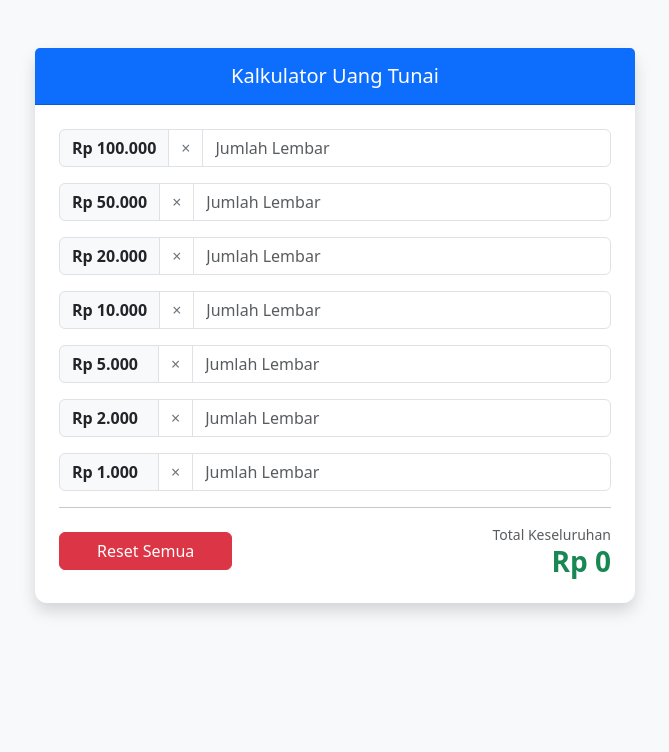
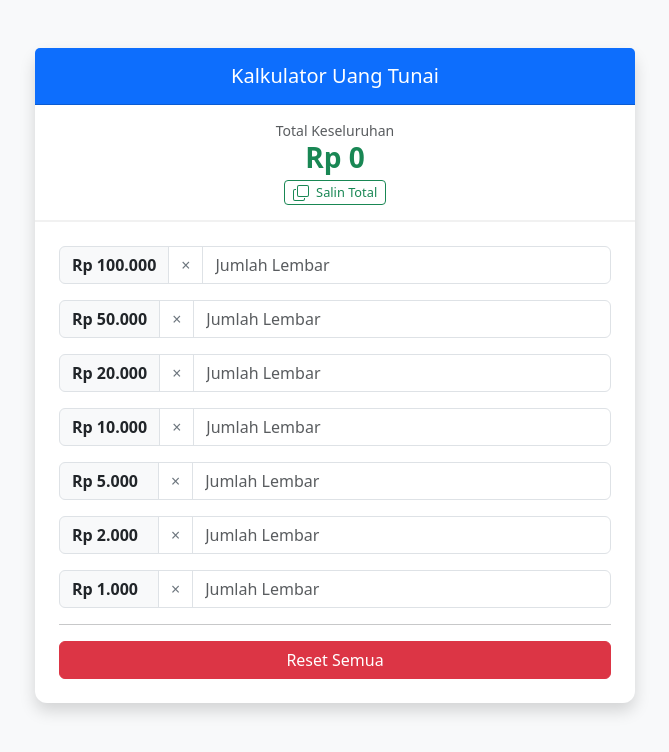
Before and after one commit to ansarrrrr/Kalkulator-Uang, a plain HTML site: page index.html in a window 1280 px wide. Shown: the whole page, without its empty margins (305-974 px from the left). Drawn offline with nearby package versions, Linux system fonts and the light colour scheme; some packages are replaced by stand-ins of ours; a script that the page names is missing.

Commit message:
new update, "total" ada di atas

```diff
--- a/index.html
+++ b/index.html
@@ -24,15 +24,30 @@
         .input-group-text {
             background-color: #f8f9fa;
             font-weight: bold;
-            min-width: 100px; /* Lebar label agar sejajar di laptop */
+            min-width: 100px;
         }
 
-        /* Perbaikan tampilan tombol hapus di mobile */
         .btn-clear {
             border-color: #dee2e6;
         }
 
-        /* Padding tambahan agar nyaman di HP */
+        /* Sticky Total Section */
+        .sticky-total {
+            position: sticky;
+            top: 0;
+            z-index: 1000;
+            background-color: #ffffff;
+            border-bottom: 2px solid #f1f1f1;
+            padding: 15px;
+            border-radius: 12px 12px 0 0;
+        }
+
+        .btn-copy {
+            font-size: 0.8rem;
+            padding: 2px 8px;
+            margin-top: 5px;
+        }
+
         @media (max-width: 576px) {
             .container { padding-left: 10px; padding-right: 10px; }
             .input-group-text { min-width: 85px; font-size: 0.9rem; }
@@ -47,17 +62,26 @@
             <h5 class="mb-0">Kalkulator Uang Tunai</h5>
         </div>
 
+        <div class="sticky-total text-center">
+            <small class="text-muted d-block">Total Keseluruhan</small>
+            <h3 class="text-success fw-bold mb-0" id="total">Rp 0</h3>
+            <button class="btn btn-outline-success btn-sm btn-copy" onclick="copyTotal()">
+                <svg xmlns="http://www.w3.org/2000/svg" width="16" height="16" fill="currentColor" class="bi bi-copy me-1" viewBox="0 0 16 16">
+                    <path fill-rule="evenodd" d="M4 2a2 2 0 0 1 2-2h8a2 2 0 0 1 2 2v8a2 2 0 0 1-2 2H6a2 2 0 0 1-2-2zm2-1a1 1 0 0 0-1 1v8a1 1 0 0 0 1 1h8a1 1 0 0 0 1-1V2a1 1 0 0 0-1-1zM2 5a1 1 0 0 0-1 1v8a1 1 0 0 0 1 1h8a1 1 0 0 0 1-1v-1h1v1a2 2 0 0 1-2 2H2a2 2 0 0 1-2-2V6a2 2 0 0 1 2-2h1v1z"/>
+                </svg> Salin Total
+            </button>
+        </div>
+
         <div class="card-body p-3 p-md-4">
 
             <div id="input-container">
                 <div class="mb-3">
                     <div class="input-group">
                         <span class="input-group-text">Rp 100.000</span>
-                        <button class="btn btn-outline-secondary btn-clear" type="button" title="Hapus baris ini">×</button>
+                        <button class="btn btn-outline-secondary btn-clear" type="button">×</button>
                         <input type="number" class="form-control uang" data-nilai="100000" inputmode="numeric" placeholder="Jumlah Lembar">
                     </div>
                 </div>
-
                 <div class="mb-3">
                     <div class="input-group">
                         <span class="input-group-text">Rp 50.000</span>
@@ -65,7 +89,6 @@
                         <input type="number" class="form-control uang" data-nilai="50000" inputmode="numeric" placeholder="Jumlah Lembar">
                     </div>
                 </div>
-
                 <div class="mb-3">
                     <div class="input-group">
                         <span class="input-group-text">Rp 20.000</span>
@@ -73,7 +96,6 @@
                         <input type="number" class="form-control uang" data-nilai="20000" inputmode="numeric" placeholder="Jumlah Lembar">
                     </div>
                 </div>
-
                 <div class="mb-3">
                     <div class="input-group">
                         <span class="input-group-text">Rp 10.000</span>
@@ -81,7 +103,6 @@
                         <input type="number" class="form-control uang" data-nilai="10000" inputmode="numeric" placeholder="Jumlah Lembar">
                     </div>
                 </div>
-
                 <div class="mb-3">
                     <div class="input-group">
                         <span class="input-group-text">Rp 5.000</span>
@@ -89,7 +110,6 @@
                         <input type="number" class="form-control uang" data-nilai="5000" inputmode="numeric" placeholder="Jumlah Lembar">
                     </div>
                 </div>
-
                 <div class="mb-3">
                     <div class="input-group">
                         <span class="input-group-text">Rp 2.000</span>
@@ -97,7 +117,6 @@
                         <input type="number" class="form-control uang" data-nilai="2000" inputmode="numeric" placeholder="Jumlah Lembar">
                     </div>
                 </div>
-
                 <div class="mb-3">
                     <div class="input-group">
                         <span class="input-group-text">Rp 1.000</span>
@@ -109,15 +128,11 @@
 
             <hr>
 
-            <div class="row align-items-center g-3">
-                <div class="col-12 col-md-4 order-2 order-md-1">
+            <div class="row">
+                <div class="col-12">
                     <button type="button" class="btn btn-danger w-100" onclick="resetSemua()">
                         Reset Semua
                     </button>
-                </div>
-                <div class="col-12 col-md-8 order-1 order-md-2 text-md-end text-center">
-                    <small class="text-muted d-block">Total Keseluruhan</small>
-                    <h3 class="text-success fw-bold mb-0" id="total">Rp 0</h3>
                 </div>
             </div>
 
@@ -131,18 +146,46 @@
     const inputs = document.querySelectorAll('.uang');
     const totalEl = document.getElementById('total');
     const clearButtons = document.querySelectorAll('.btn-clear');
+    let totalAngka = 0; // Menyimpan nilai angka asli untuk dicopy
 
     function hitungTotal() {
-        let total = 0;
+        totalAngka = 0;
         inputs.forEach(input => {
             const jumlah = parseInt(input.value) || 0;
             const nilai = parseInt(input.dataset.nilai);
-            total += jumlah * nilai;
+            totalAngka += jumlah * nilai;
         });
-        totalEl.innerText = 'Rp ' + total.toLocaleString('id-ID');
+        totalEl.innerText = 'Rp ' + totalAngka.toLocaleString('id-ID');
     }
 
-    // Tombol hapus per baris
+    // Fungsi Salin Total
+    function copyTotal() {
+        if (totalAngka === 0) {
+            Swal.fire({
+                icon: 'info',
+                text: 'Total masih Rp 0',
+                timer: 1000,
+                showConfirmButton: false
+            });
+            return;
+        }
+
+        // Salin nilai angka saja ke clipboard
+        navigator.clipboard.writeText(totalAngka).then(() => {
+            const Toast = Swal.mixin({
+                toast: true,
+                position: 'top-end',
+                showConfirmButton: false,
+                timer: 2000,
+                timerProgressBar: true
+            });
+            Toast.fire({
+                icon: 'success',
+                title: 'Total berhasil disalin: ' + totalAngka
+            });
+        });
+    }
+
     clearButtons.forEach((btn, index) => {
         btn.addEventListener('click', () => {
             inputs[index].value = '';
@@ -150,7 +193,6 @@
         });
     });
 
-    // Reset Semua dengan SweetAlert2
     function resetSemua() {
         Swal.fire({
             title: 'Hapus semua data?',
@@ -165,6 +207,7 @@
         }).then((result) => {
             if (result.isConfirmed) {
                 inputs.forEach(input => input.value = '');
+                totalAngka = 0;
                 totalEl.innerText = 'Rp 0';
 
                 Swal.fire({
@@ -177,7 +220,6 @@
         });
     }
 
-    // Event listener untuk input
     inputs.forEach(input => {
         input.addEventListener('input', hitungTotal);
     });
```
